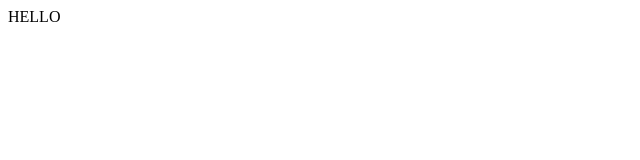
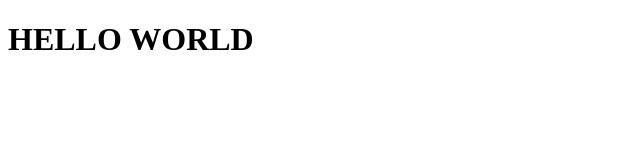
Before and after one commit to 58160017/myapp, a plain HTML site: page index.html in a window 1280 px wide. Shown: the whole page, without its empty margins (0-640 px from the left). Drawn offline with Linux system fonts and the light colour scheme.

Commit message:
add hello world

```diff
--- a/index.html
+++ b/index.html
@@ -4,6 +4,6 @@
 <title>Page Title</title>
 </head>
 <body>
-    HELLO
+   <h1> HELLO WORLD </h1>
 </body>
 </html>
```
